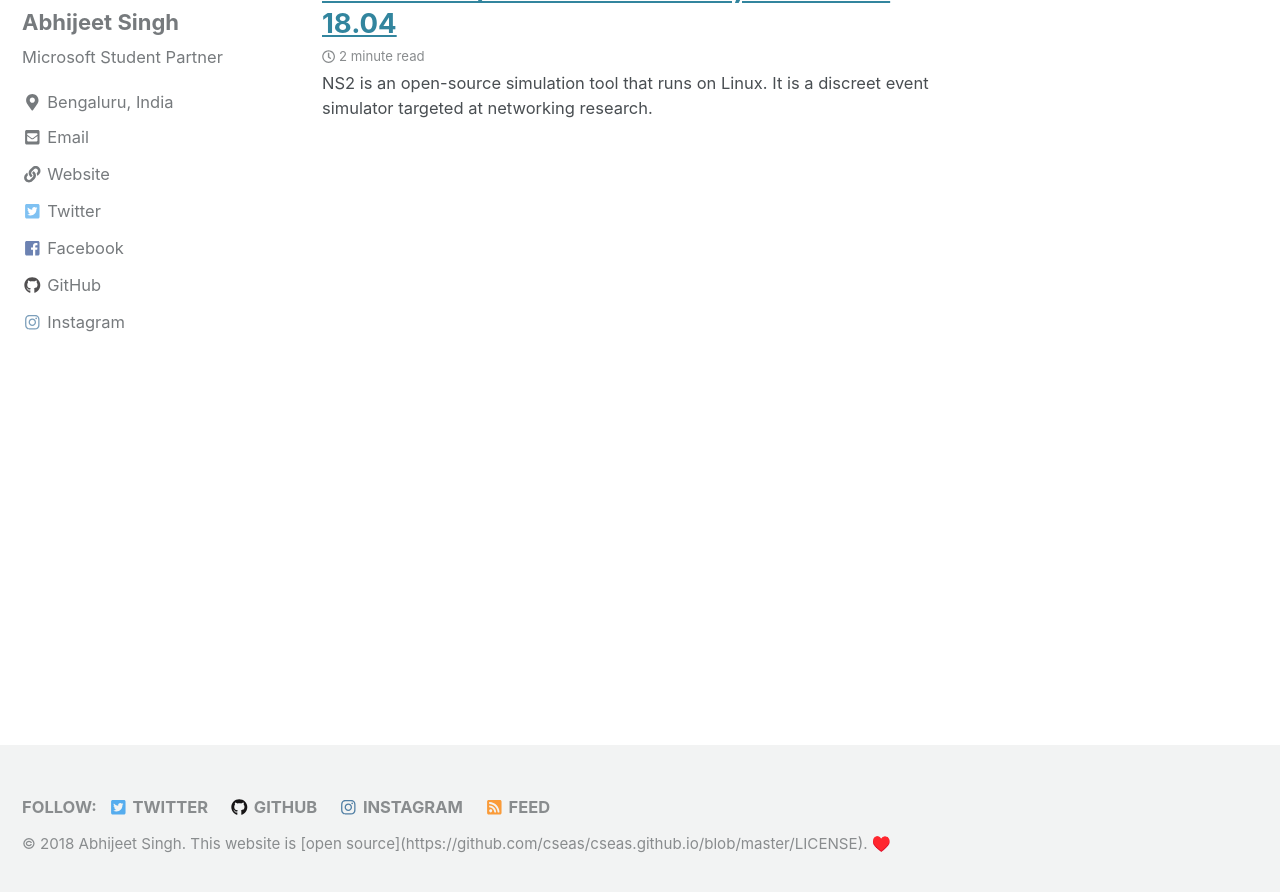
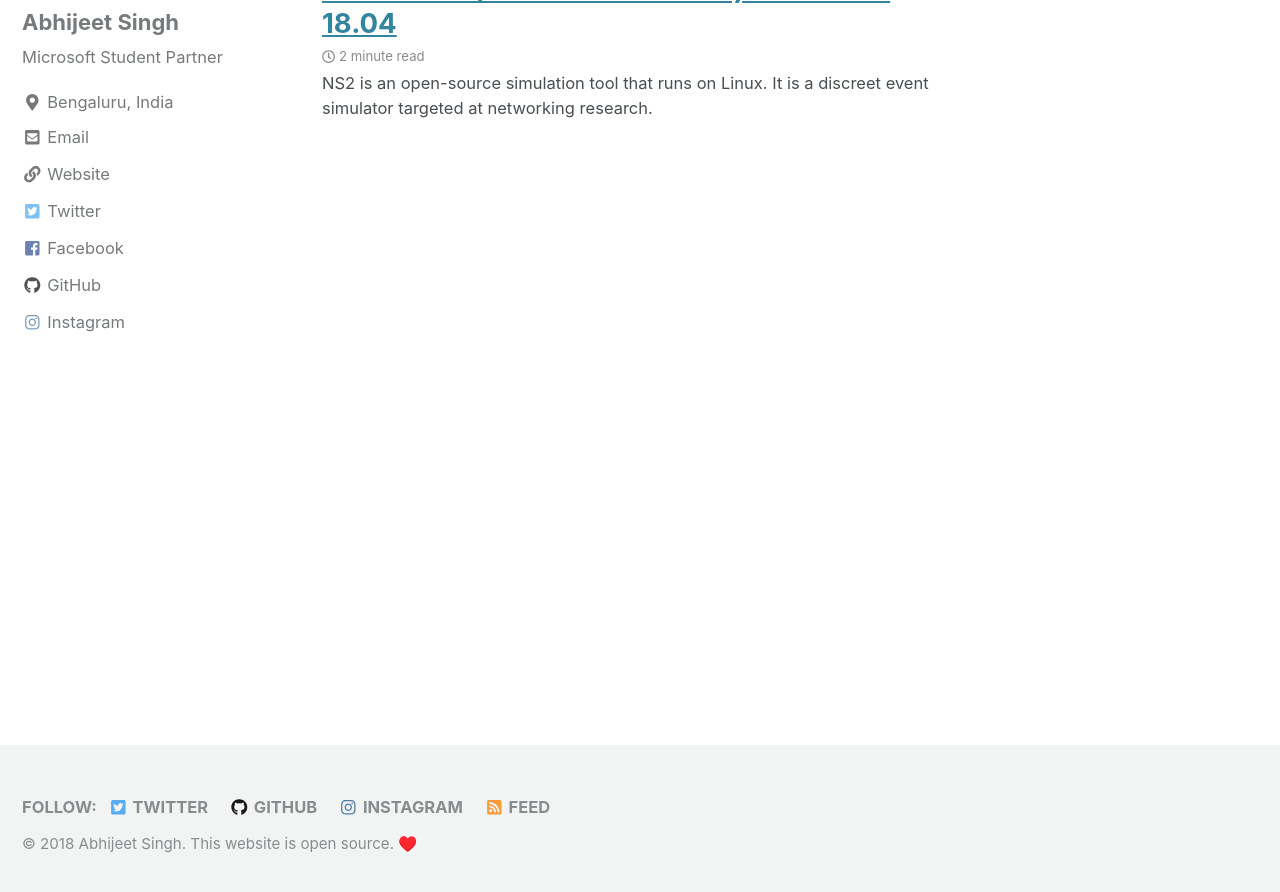
Before and after one commit to cseas/cseas.github.io, a Jekyll site: the page built from index.html, in a window 1280 px wide and 900 px high, scrolled down 222 px. Shown: the top 892 px of the window. Built offline with Jekyll 4.4.1, drawn with Linux system fonts in a browser that asks for light colours; cached includes are drawn as plain includes; nearby versions of some CDN libraries; emoji names are drawn with the system emoji font; the list of posts is cut into pages by our own code.

Commit message:
Fix footer link

```diff
--- a/_includes/footer.html
+++ b/_includes/footer.html
@@ -17,4 +17,4 @@
 </div>
 
 <!-- <div class="page__footer-copyright">&copy; {{ site.time | date: '%Y' }} {{ site.name | default: site.title }}. {{ site.data.ui-text[site.locale].powered_by | default: "Powered by" }} <a href="https://jekyllrb.com" rel="nofollow">Jekyll</a> &amp; <a href="https://mademistakes.com/work/minimal-mistakes-jekyll-theme/" rel="nofollow">Minimal Mistakes</a>.</div> -->
-<div class="page__footer-copyright">&copy; {{ site.time | date: '%Y' }} {{ site.name | default: site.title }}. This website is [open source](https://github.com/cseas/cseas.github.io/blob/master/LICENSE). :hearts:</div>
+<div class="page__footer-copyright">&copy; {{ site.time | date: '%Y' }} {{ site.name | default: site.title }}. This website is <a href="https://github.com/cseas/cseas.github.io/blob/master/LICENSE" rel="nofollow">open source</a>. :hearts:</div>
```
